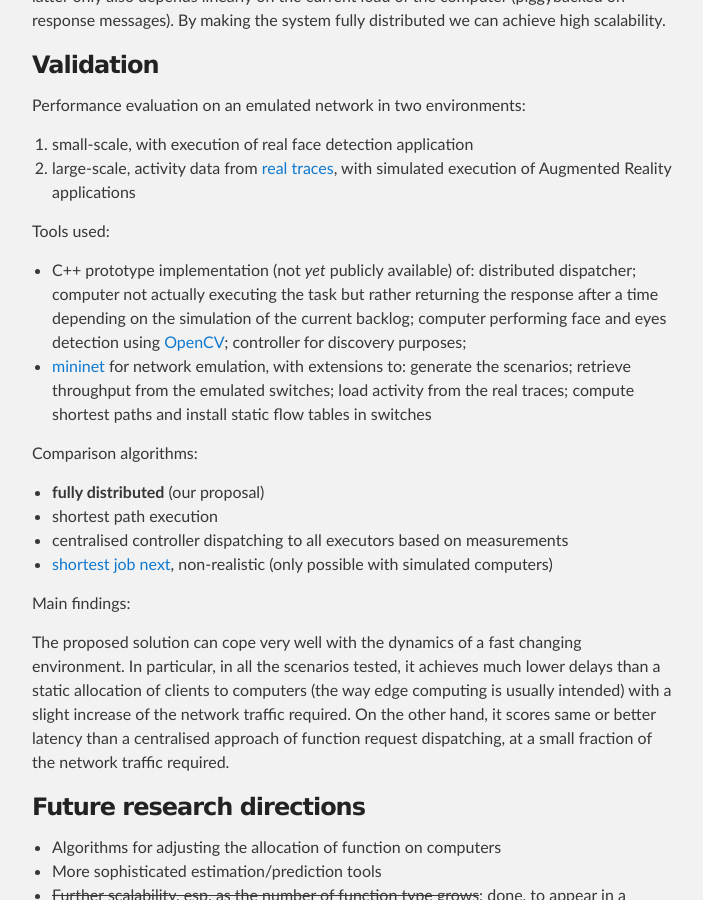
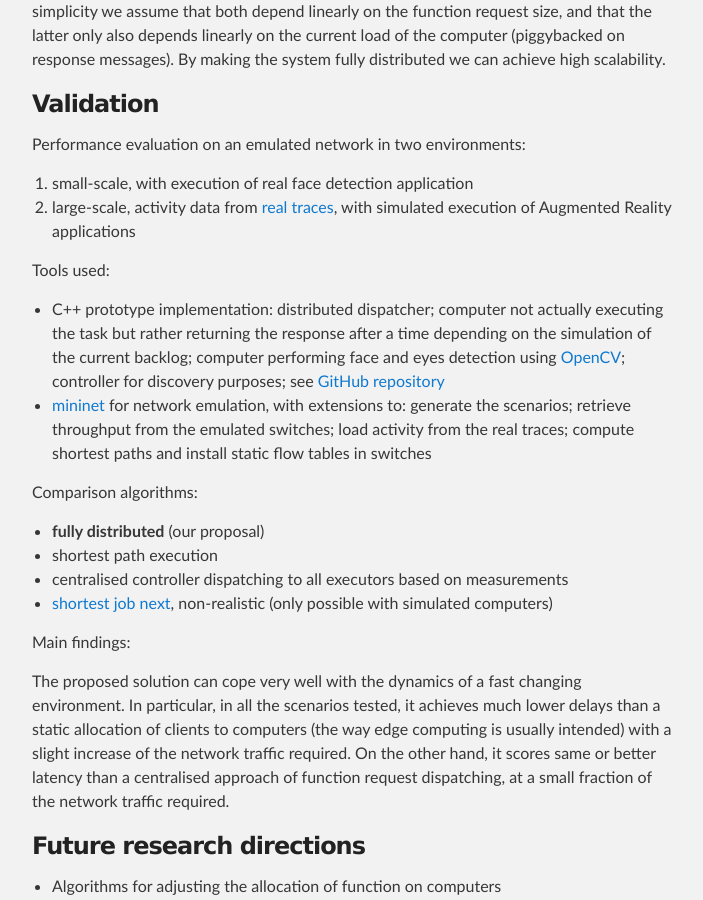
Before and after one commit to ccicconetti/ccicconetti.github.io, a Jekyll site: the page built from percom2019.md, in a window 1280 px wide and 900 px high, scrolled down 1721 px. Shown: the whole window, without its empty margins (288-991 px from the left). Built offline with Jekyll 4.4.1, drawn with Linux system fonts in a browser that asks for light colours; some of the changed text lies outside the part shown.

Commit message:
Update some info in past activities

```diff
--- a/percom2019.md
+++ b/percom2019.md
@@ -48,7 +50,7 @@ Performance evaluation on an emulated network in two environments:
 
 Tools used:
 
-- C++ prototype implementation (not _yet_ publicly available) of: distributed dispatcher; computer not actually executing the task but rather returning the response after a time depending on the simulation of the current backlog; computer performing face and eyes detection using [OpenCV](https://opencv.org/); controller for discovery purposes;
+- C++ prototype implementation: distributed dispatcher; computer not actually executing the task but rather returning the response after a time depending on the simulation of the current backlog; computer performing face and eyes detection using [OpenCV](https://opencv.org/); controller for discovery purposes; see [GitHub repository](https://github.com/ccicconetti/serverlessonedge)
 - [mininet](http://mininet.org/) for network emulation, with extensions to: generate the scenarios; retrieve throughput from the emulated switches; load activity from the real traces; compute shortest paths and install static flow tables in switches
 
 Comparison algorithms:
```
Also changed, not shown: other parts of percom2019.md (+2 -0 lines), cloudcom2018.md (+3 -1 lines), simpat.md (+2 -0 lines).
